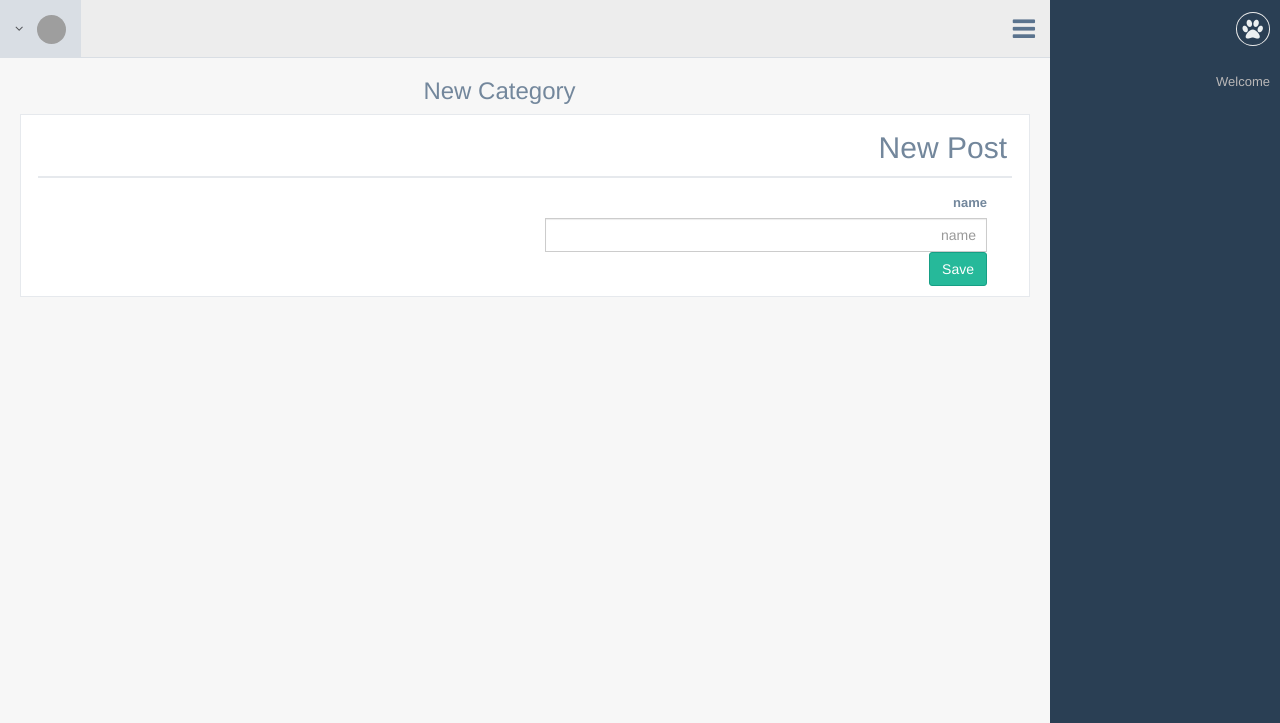
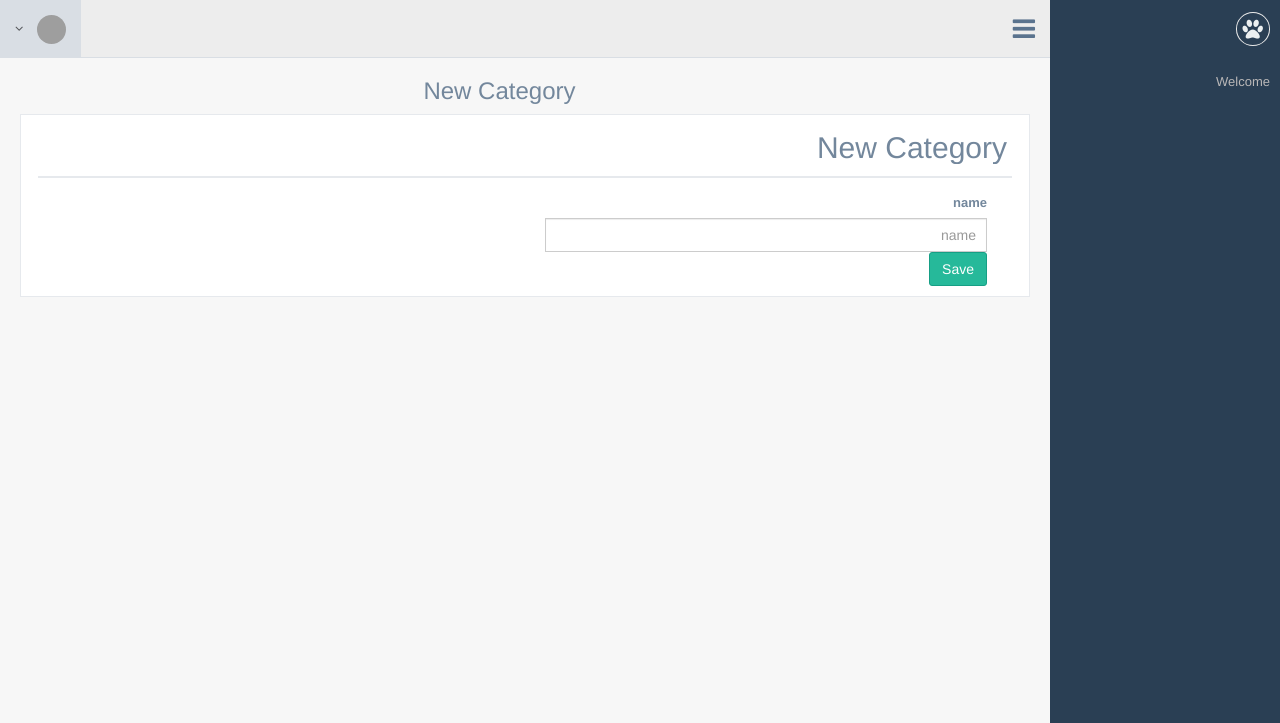
Before and after one commit to FardelCMS/FardelCMS, a Python web app: template fardel/apps/blog/templates/categories_form.html in a window 1280 px wide. Shown: the top 723 px of the page. Run offline with Jinja, Linux system fonts and the light colour scheme; the template is opened without the code that fills it, so the values that code supplies are empty; grey boxes are pictures that could not be loaded.

Commit message:
fix title name

```diff
--- a/fardel/apps/blog/templates/categories_form.html
+++ b/fardel/apps/blog/templates/categories_form.html
@@ -8,7 +8,7 @@
   <div class="col-md-12 col-sm-12 col-xs-12">
     <div class="x_panel">
       <div class="x_title">
-        <h2>{{gettext("New Post")}}</h2>
+        <h2>{{gettext("New Category")}}</h2>
         <ul class="nav navbar-left panel_toolbox">
           {% if close %}
           <li><a class="close-link"><i class="fa fa-close"></i></a>
```
